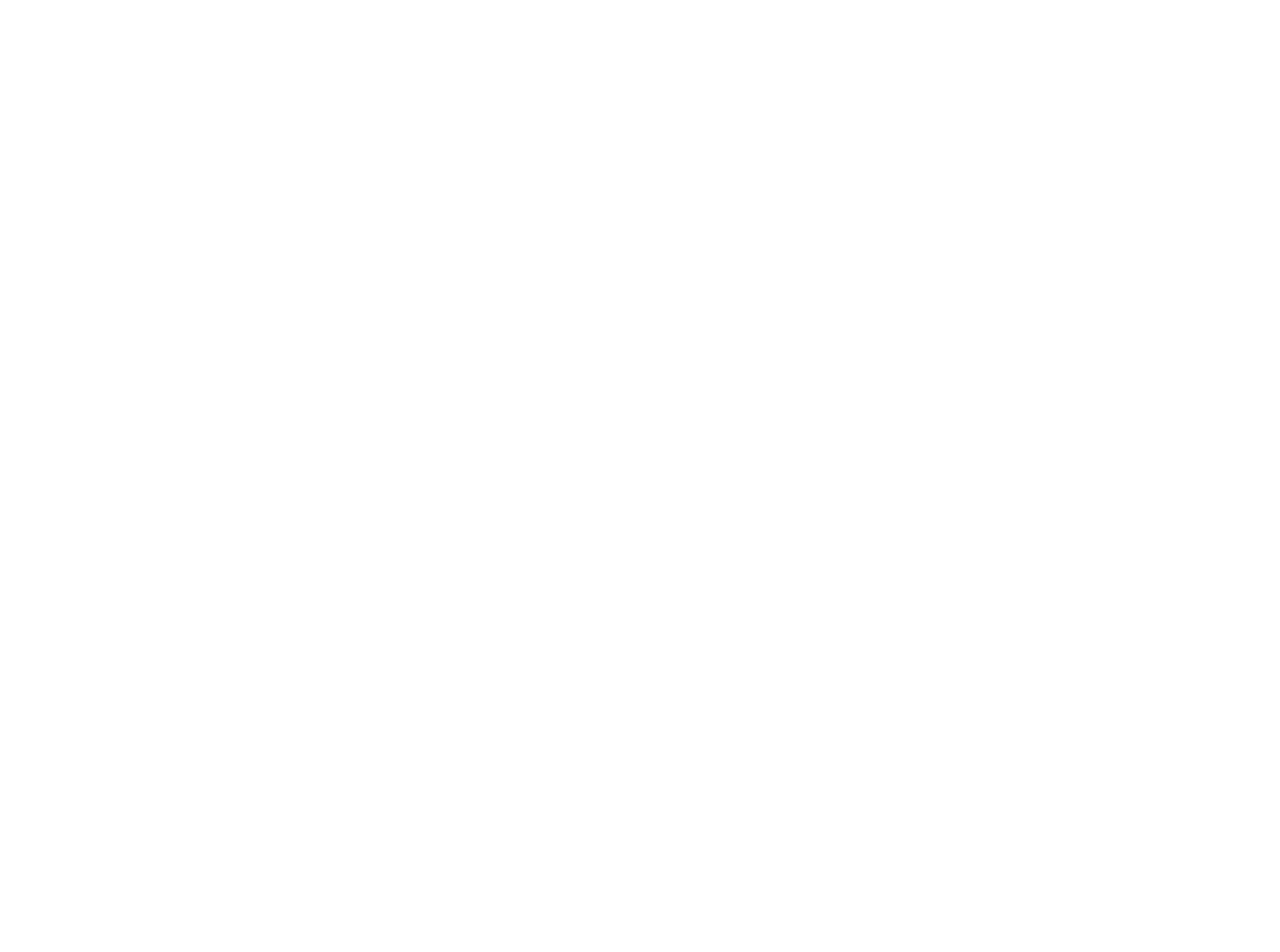
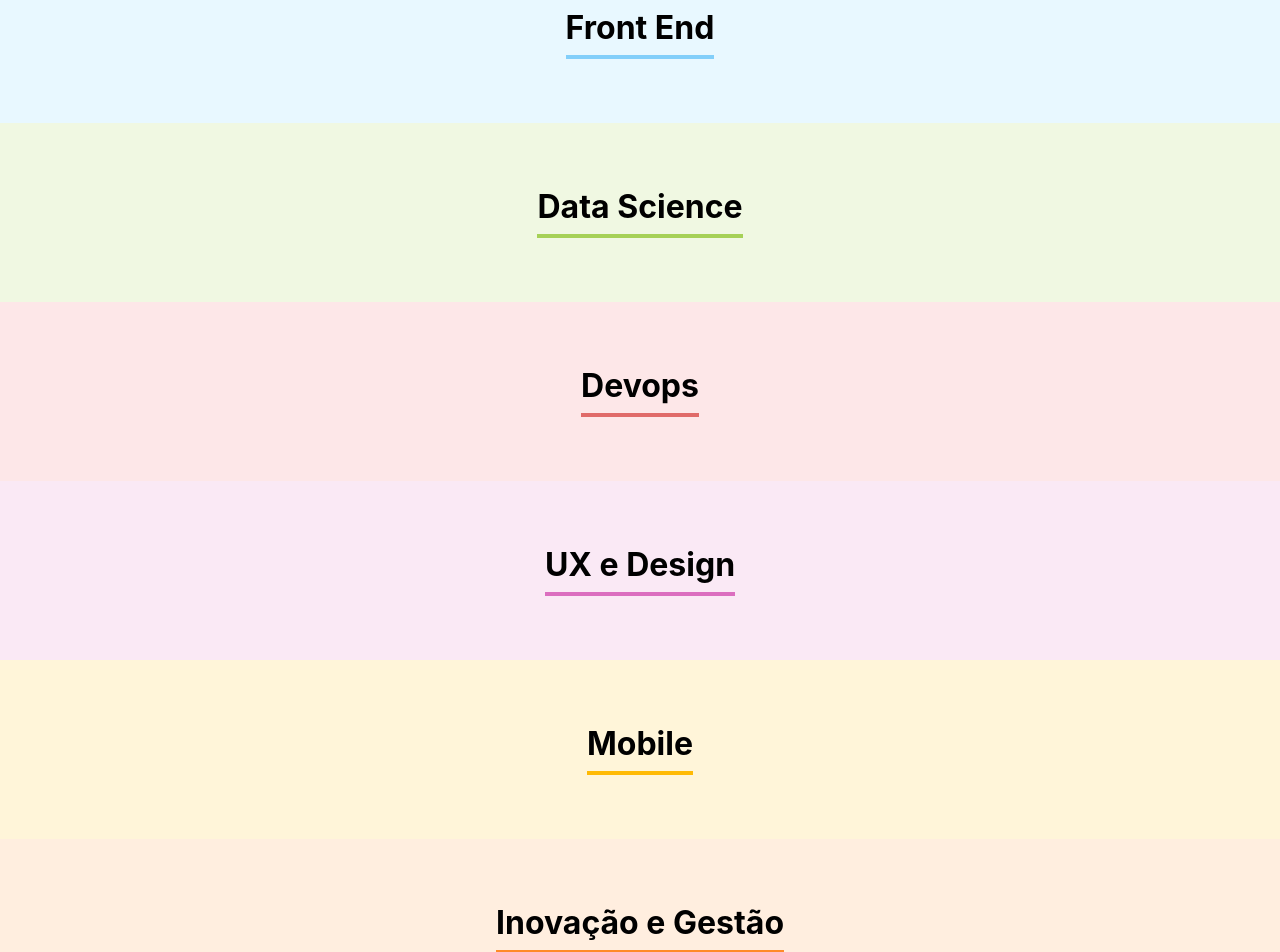
Before and after one commit to RaissaMoreira/organo-reactjs, a React (Create React App) app: page / in a window 1280 px wide. Shown: the part 1640-2592 px from the top of the page. Before the commit the page ends 1405 px from the top, so only its background shows below. Built offline with nearby package versions, Linux system fonts and the light colour scheme.

Commit message:
created component team + raised list of teams

```diff
--- a/src/App.js
+++ b/src/App.js
@@ -1,8 +1,47 @@
 import { useState } from 'react';
 import Banner from './components/Banner';
 import Form from './components/Form';
+import Team from './components/team';
 
 function App() {
+  const times = [
+    {
+      nome: 'Programação',
+      corPrimaria: '#57c278',
+      corSecundaria: '#d9f7e9'
+    },
+    {
+      nome: 'Front End',
+      corPrimaria: '#82cffa',
+      corSecundaria: '#e8f8ff'
+    },
+    {
+      nome: 'Data Science',
+      corPrimaria: '#a6d157',
+      corSecundaria: '#f0f8e2'
+    },
+    {
+      nome: 'Devops',
+      corPrimaria: '#e06b69',
+      corSecundaria: '#fde7e8'
+    },
+    {
+      nome: 'UX e Design',
+      corPrimaria: '#db6ebf',
+      corSecundaria: '#fae9f5'
+    },
+    {
+      nome: 'Mobile',
+      corPrimaria: '#ffba05',
+      corSecundaria: '#fff5d9'
+    },
+    {
+      nome: 'Inovação e Gestão',
+      corPrimaria: '#ff8a29',
+      corSecundaria: '#ffeedf'
+    }
+  ];
+
   const [colaboradores, setColaboradores] = useState([]);
 
   const aoNovoColaboradorAdicionado = (colaborador) => {
@@ -13,7 +52,11 @@
   return (
     <div className="App">
       <Banner/>
-      <Form aoColaboradorCadastrado={colaborador => aoNovoColaboradorAdicionado(colaborador)}/>
+      <Form
+        times={times.map(time => time.nome)}
+        aoColaboradorCadastrado={colaborador => aoNovoColaboradorAdicionado(colaborador)}
+      />
+      {times.map(time => <Team key={time.nome} name={time.nome} corPrimaria={time.corPrimaria} corSecundaria={time.corSecundaria} />)}
     </div>
   );
 }
--- a/src/components/Form/index.js
+++ b/src/components/Form/index.js
@@ -5,16 +5,6 @@
 import "./Form.css";
 
 const Form = (props) => {
-  const times = [
-    "Programação",
-    "Front-End",
-    "Data Science",
-    "Devops",
-    "UX e Design",
-    "Mobile",
-    "Inovação e Gestão"
-  ];
-
   const [nome, setNome] = useState('');
   const [cargo, setCargo] = useState('');
   const [imagem, setImagem] = useState('');
@@ -57,7 +47,7 @@
         <DropDownList
           obrigatorio={true}
           label="Time"
-          itens={times}
+          itens={props.times}
           valor={time}
           aoAlterado={valor => setTime(valor)}
         />
--- /dev/null
+++ b/src/components/team/Team.css
@@ -0,0 +1,11 @@
+.team {
+  text-align: center;
+  padding: 32px;
+}
+
+.team h3 {
+  font-size: 32px;
+  border-bottom: 4px solid;
+  display: inline-block;
+  padding-bottom: 8px;
+}
--- /dev/null
+++ b/src/components/team/index.js
@@ -0,0 +1,11 @@
+import "./Team.css";
+
+const Team = (props) => {
+  return (
+    <section className="team" style={{backgroundColor: props.corSecundaria}}>
+      <h3 style={{borderColor: props.corPrimaria}}>{props.name}</h3>
+    </section>
+  )
+}
+
+export default Team;
```
